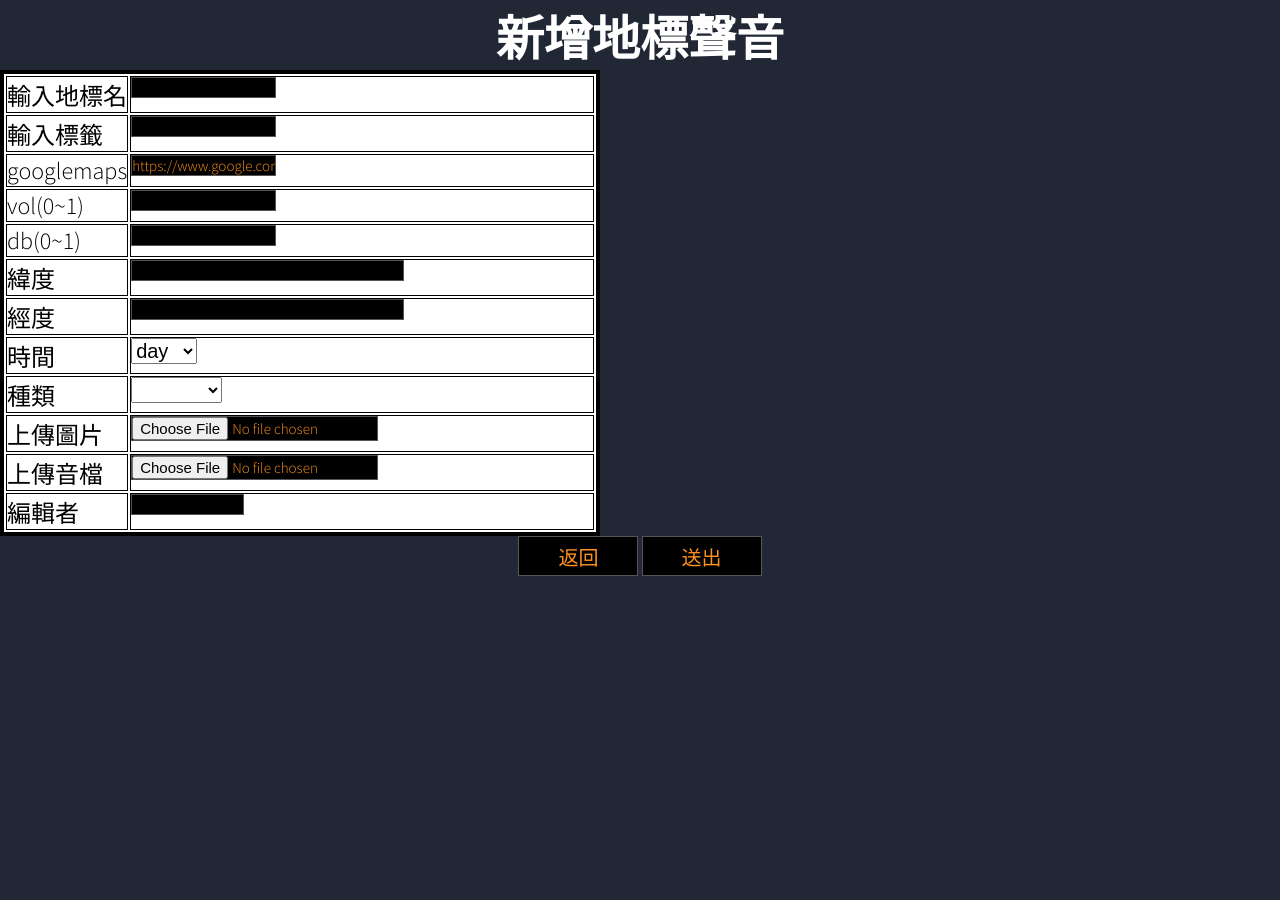
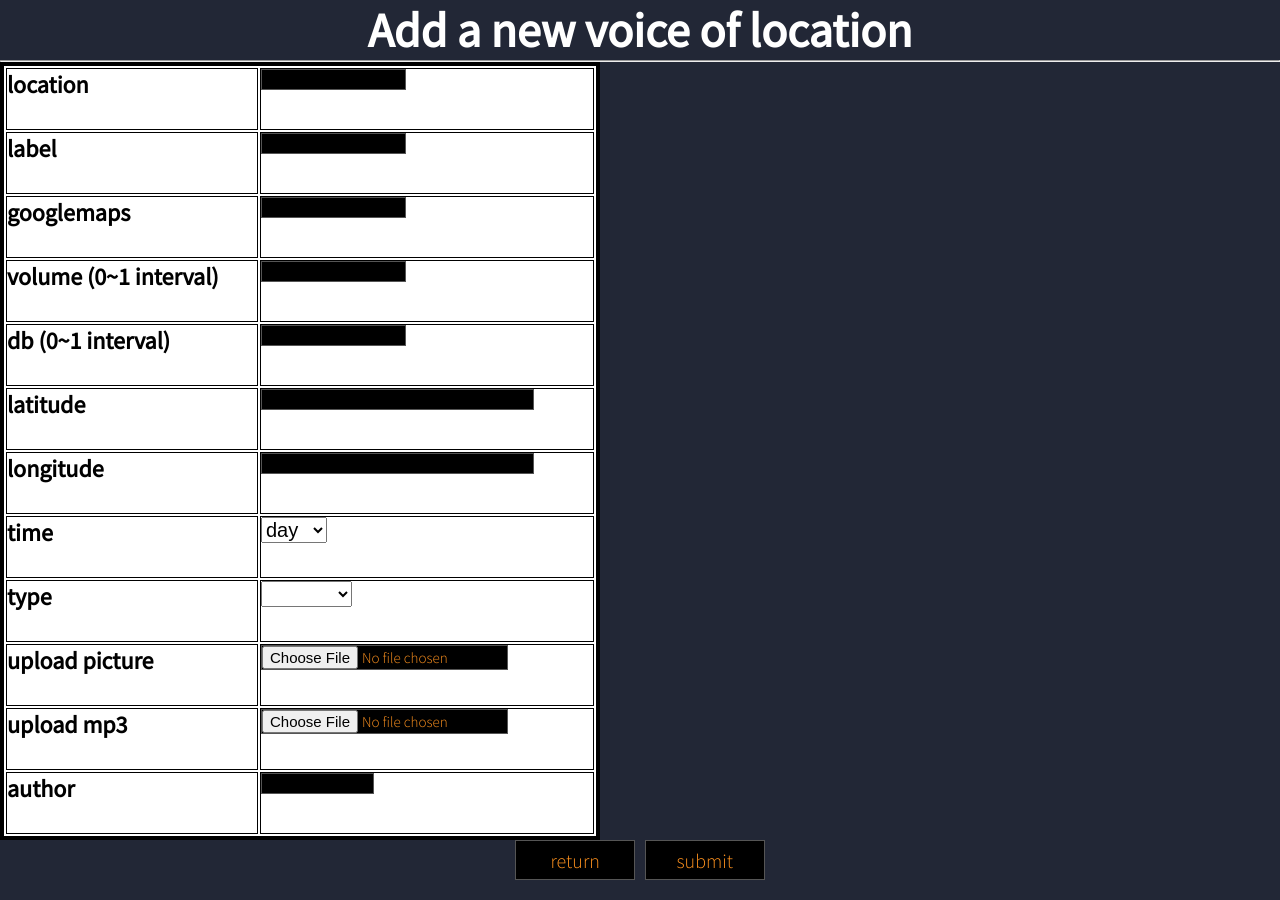
Before and after one commit to t107598066/t107598066.github.io, a PHP site: page /form.php in a window 1280 px wide. Before the commit the page ends 576 px from the top, so only its background shows below. Run offline with PHP 8.4, Linux system fonts and the light colour scheme.

Commit message:
complete

```diff
--- a/false.php
+++ b/false.php
@@ -3,8 +3,8 @@
 <title>false</title>
 </head>
 <body>
-    <p align="center"><font size="15"><b>輸入失敗</b></font><br>
-    <p align="center"><font size="15"><b>5秒後自動跳轉...</b></font>
+    <p align="center"><font size="15"><b>input false</b></font><br>
+    <p align="center"><font size="15"><b>Redirect to origin web after 5 seconds...</b></font>
 <?php
     header("refresh:5;url=index.php");
 ?>
--- a/form.php
+++ b/form.php
@@ -14,43 +14,44 @@
 <title>Sounds of Taipei</title>
 
 <body>
-  <p align="center"><font size="15" color="white"><b>新增地標聲音</b></font>
+  <p align="center"><font size="15" color="white"><b>Add a new voice of location</b></font>
+  <hr><P><p align="center"><font size="20" color="white"><b>
 <form method="POST" enctype="multipart/form-data" action="input.php">
 <table border="4" width="600" id="table1" bgcolor="white" height="70" bordercolor="black" align="center">
      <tr>
-         <td width="100"><font size="5" color="black">輸入地標名</font></td>
+         <td width="250"><font size="5" color="black">location</font></td>
          <td><input type="text" id="inputNameAdd" name="inputNameAdd" minlength="4" maxlength="8" size="14" required="required" ></td>
      </tr>
      <tr>
-         <td width="100"><font size="5" color="black">輸入標籤</td>
+         <td width="250"><font size="5" color="black">label</td>
          <td><input type="text" id="inputLabelAdd" name="inputLabelAdd" minlength="4" maxlength="8" size="14" required="required" ></td>
      </tr>
      <tr>
-         <td width="100"><font size="5" color="black">googlemaps</td>
+         <td width="250"><font size="5" color="black">googlemaps</td>
         <td><input type="text" id="googleMapURL" name="googleMapURL" minlength="4" maxlength="100" size="14" required="required" ></td>
 
      </tr>
      <tr>
-         <td width="100"><font size="5" color="black">vol(0~1)</td>
+         <td width="250"><font size="5" color="black">volume (0~1 interval)</td>
         <td><input type="text" id="vol" name="vol" minlength="1" maxlength="4" size="14" required="required" ></td>
 
      </tr>
      <tr>
-         <td width="100"><font size="5" color="black">db(0~1)</td>
+         <td width="250"><font size="5" color="black">db (0~1 interval)</td>
         <td><input type="text" id="db" name="db" minlength="1" maxlength="4" size="14" required="required" ></td>
 
      </tr>
      <tr>
-         <td width="100"><font size="5" color="black">緯度</td>
+         <td width="250"><font size="5" color="black">latitude</td>
          <td><input type="text" id="recordLat" name="recordLat" size="30" value="" required="required"/></td>
      </tr>
      <tr>
-         <td width="100"><font size="5" color="black">經度</td>
+         <td width="250"><font size="5" color="black">longitude</td>
          <td><input type="text" id="recordLng" name="recordLng" size="30" value="" required="required"/></td>
      </tr>
 
      <tr>
-       <td width="100"><font size="5" color="black">時間</td>
+       <td width="250"><font size="5" color="black">time</td>
        <td>
            <select name="time" style="font-size:20px;">
              <option value="day">day</option>
@@ -59,7 +60,7 @@
        </td>
      </tr>
      <tr>
-       <td width="100"><font size="5" color="black">種類</td>
+       <td width="250"><font size="5" color="black">type</td>
        <td>
          <select name="type"  style="font-size:20px;">
          <option value="null"> </option>
@@ -70,22 +71,22 @@
        </td>
      </tr>
      <tr>
-         <td width="100"><font size="5" color="black">上傳圖片</td>
+         <td width="250"><font size="5" color="black">upload picture</td>
          <td><input type="file" name="uploadPic" accept="image/*"/></td>
      </tr>
      <tr>
-         <td width="100"><font size="5" color="black">上傳音檔</td>
+         <td width="250"><font size="5" color="black">upload mp3</td>
          <td><input type="file" name="uploadMusic" accept="audio/*"/></td>
      </tr>
      <tr>
-         <td width="100"><font size="5" color="black">編輯者</td>
+         <td width="250"><font size="5" color="black">author</td>
          <td><input type="text" id="inputAuthorAdd" name="inputAuthorAdd" minlength="4" maxlength="8" size="10" required="required" ></td>
      </tr>
 
 </table>
 
-      <p align="center"><input type="button" style="width:120px;height:40px;font-size:20px;" onclick="javascript:location.href='index.php'"  value="返回">
-      <input type="submit" style="width:120px;height:40px;font-size:20px;" value="送出">
+      <p align="center"><input type="button" style="width:120px;height:40px;font-size:20px;" onclick="javascript:location.href='index.php'"  value="return">
+      <input type="submit" style="width:120px;height:40px;font-size:20px;" value="submit">
 </form>
 </body>
 
--- a/scripts.js
+++ b/scripts.js
@@ -15,11 +15,10 @@ window.onload = function () {
     var lat = 25.032;
     var lng = 121.53;
     var zoom = 13;
-
     var latRecord = 25.032;;
     var lngRecord = 121.53;;
-    var google_url = "https://www.google.com/maps/place/" + lat + "," + lng;
-    document.getElementById('googleMapURL').value = google_url;
+
+
     var mymap = L.map('mapid').setView([lat, lng], zoom);
     L.tileLayer('https://api.mapbox.com/styles/v1/donatuswolf/cjshijl1c13o41empmevvh85j/tiles/256/{z}/{x}/{y}@2x?access_token=pk.eyJ1IjoiZG9uYXR1c3dvbGYiLCJhIjoiY2pzaGdrcGMzMG40aDQzbjVudTJhZzZ6ZyJ9.McGYoRXAEFRlb9lG8CMXmg').addTo(mymap);
 
@@ -32,7 +31,8 @@ window.onload = function () {
         for (var i = 0; i < json.length; i++) {
             drawPlaces(json[i]);
         }
-
+        var google_url = "https://www.google.com/maps/place/" + lat + "," + lng;
+        document.getElementById('googleMapURL').value = google_url;
         //// create circles ////////
 
         function drawPlaces(data) {
@@ -66,8 +66,8 @@ window.onload = function () {
               myLng = myLng.substring(0,8);
               google_url = "https://www.google.com/maps/place/" + myLat + "," + myLng;
               document.getElementById('googleMapURL').value = google_url;
+              document.getElementById('recordLat').value =  myLat;
               document.getElementById('recordLng').value = myLng;
-              document.getElementById('recordLat').value =  myLat;
               latRecord = myLat;
               lngRecord = myLng;
             });
@@ -102,8 +102,8 @@ window.onload = function () {
             }
         }
     });
-    document.getElementById('recordLng').value = latRecord;
-    document.getElementById('recordLat').value =  lngRecord;
+    document.getElementById('recordLng').value = lngRecord;
+    document.getElementById('recordLat').value = latRecord;
 
     function map(x, in_min, in_max, out_min, out_max) {
         return (x - in_min) * (out_max - out_min) / (in_max - in_min) + out_min;
--- a/success.php
+++ b/success.php
@@ -3,8 +3,8 @@
 <title>success</title>
 </head>
 <body>
-    <p align="center"><font size="15"><b>輸入成功</b></font><br>
-    <p align="center"><font size="15"><b>5秒後自動跳轉...</b></font>
+    <p align="center"><font size="15"><b>input success</b></font><br>
+    <p align="center"><font size="15"><b>Redirect to origin web after 5 seconds...</b></font>
 <?php
     header("refresh:5;url=index.php");
 ?>
```
Also changed, not shown: index.php (+9 -8 lines).
